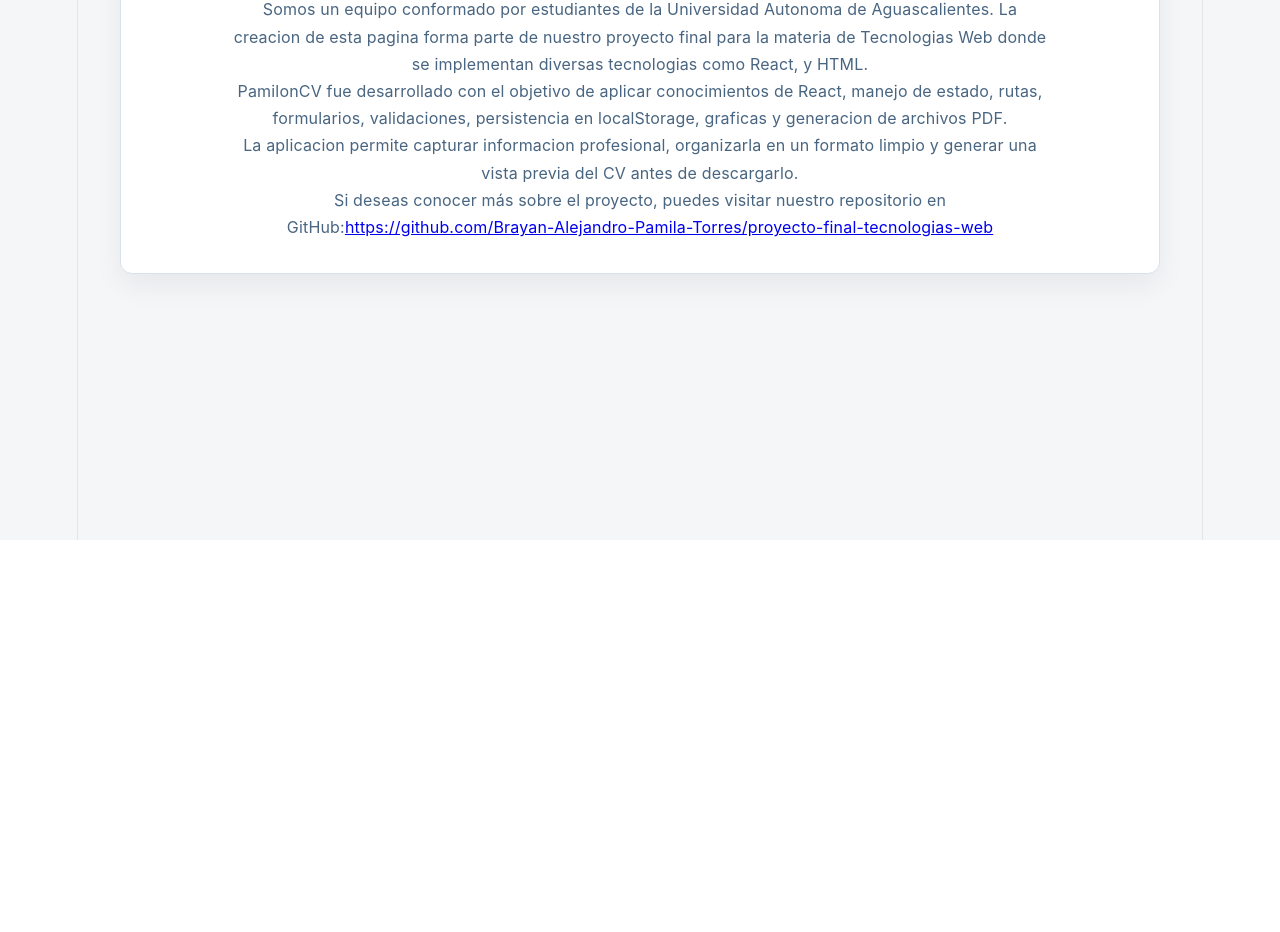
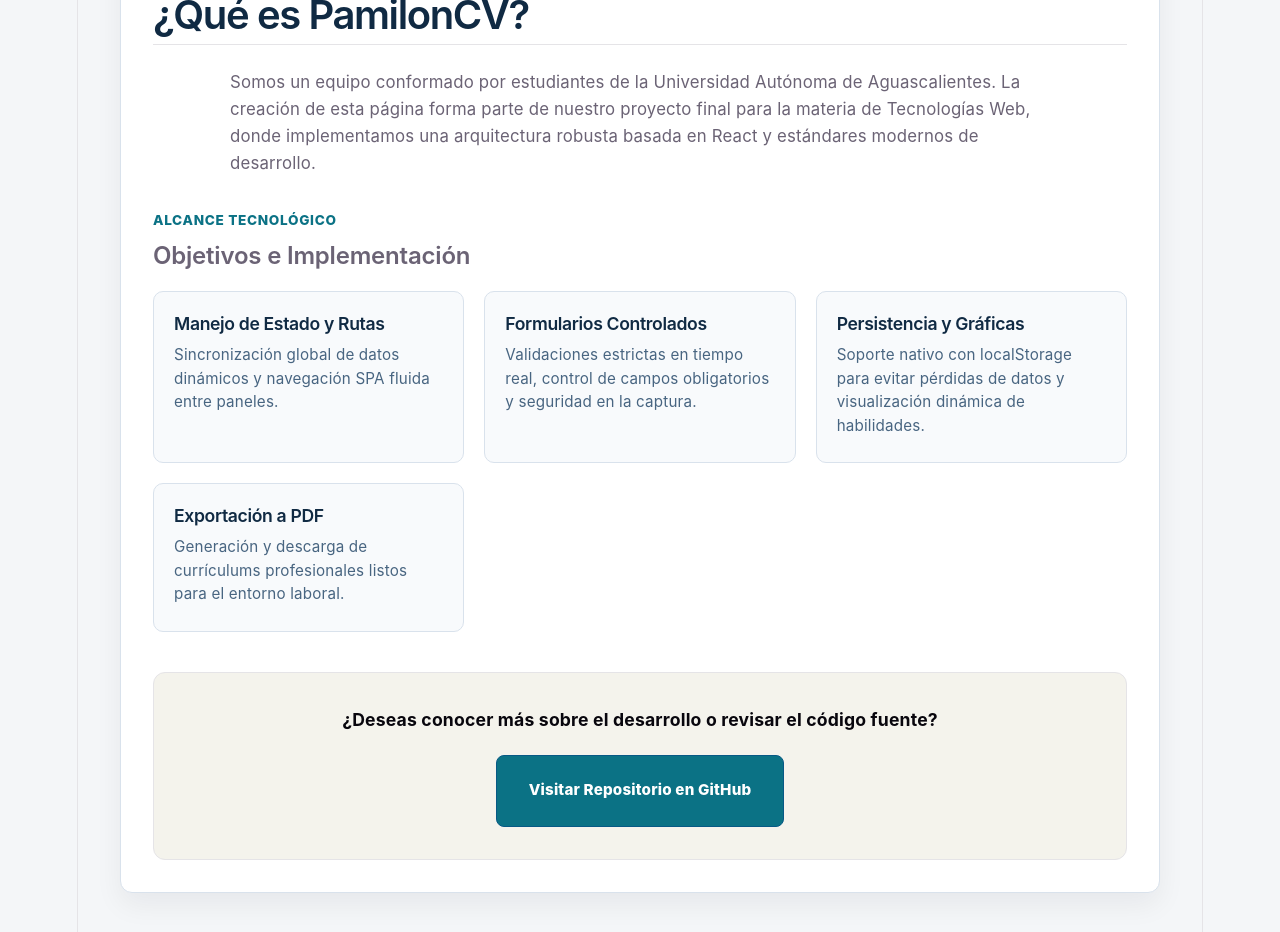
Before and after one commit to Brayan-Alejandro-Pamila-Torres/proyecto-final-tecnologias-web, a React (Vite) app: page /about in a window 1280 px wide. Shown: the part 260-1192 px from the top of the page. Before the commit the page ends 800 px from the top, so only its background shows below. Built offline with nearby package versions, Linux system fonts and the light colour scheme; what @react-pdf/renderer would draw is missing.

Commit message:
diseño: corregir alineación de tarjetas y centrado del botón de acción en la página About

```diff
--- a/src/pages/About.jsx
+++ b/src/pages/About.jsx
@@ -1,29 +1,92 @@
+import React from 'react';
+
 function About() {
   return (
     <main className="about-page">
-      <section className="about-section">
-        <h1>¿Qué es PamilonCV?</h1>
-        <p>
-          Somos un equipo conformado por estudiantes de la Universidad Autonoma de
-          Aguascalientes. La creacion de esta pagina forma parte de nuestro proyecto
-          final para la materia de Tecnologias Web donde se implementan diversas tecnologias
-          como React, y HTML.
-        </p>
-        <p>
-          PamilonCV fue desarrollado con el objetivo de aplicar conocimientos de
-          React, manejo de estado, rutas, formularios, validaciones, persistencia en
-          localStorage, graficas y generacion de archivos PDF.
-        </p>
-        <p>
-          La aplicacion permite capturar informacion profesional, organizarla en un
-          formato limpio y generar una vista previa del CV antes de descargarlo.
-        </p>
-        <p>
-          Si deseas conocer más sobre el proyecto, puedes visitar nuestro repositorio en GitHub:
-          <a href="https://github.com/Brayan-Alejandro-Pamila-Torres/proyecto-final-tecnologias-web" target="_blank" rel="noopener noreferrer">
-            https://github.com/Brayan-Alejandro-Pamila-Torres/proyecto-final-tecnologias-web
-          </a>
-        </p>
+      <section className="about-section" style={{ textAlign: 'left', padding: '32px' }}>
+
+        {/* Encabezado de la página */}
+        <div style={{ marginBottom: '24px', borderBottom: '1px solid var(--border)', paddingBottom: '16px' }}>
+          <span className="home-kicker" style={{ display: 'block', marginBottom: '4px' }}>Proyecto Final</span>
+          <br />
+          <h1 style={{ margin: 0, textAlign: 'left', fontSize: '2.5rem' }}>¿Qué es PamilonCV?</h1>
+        </div>
+
+        {/* Texto de Introducción */}
+        <div style={{ marginBottom: '32px', display: 'flex', flexDirection: 'column', gap: '16px' }}>
+          <p style={{ fontSize: '1.05rem', lineHeight: '1.6', color: 'var(--text)' }}>
+            Somos un equipo conformado por estudiantes de la Universidad Autónoma de
+            Aguascalientes. La creación de esta página forma parte de nuestro proyecto
+            final para la materia de Tecnologías Web, donde implementamos una arquitectura
+            robusta basada en React y estándares modernos de desarrollo.
+          </p>
+        </div>
+
+        {/* Sección de Objetivos con Grid Limpio */}
+        <div style={{ marginTop: '32px' }}>
+          <span className="home-kicker" style={{ display: 'block', marginBottom: '8px' }}>Alcance Tecnológico</span>
+          <h2 style={{ margin: '0 0 20px 0', fontSize: '1.5rem', color: 'var(--text)' }}>Objetivos e Implementación</h2>
+
+          <div style={{
+            display: 'grid',
+            gridTemplateColumns: 'repeat(auto-fit, minmax(240px, 1fr))',
+            gap: '20px'
+          }}>
+            <article className="skill-card" style={{ textAlign: 'left', margin: 0 }}>
+              <h3 style={{ marginTop: 0 }}>Manejo de Estado y Rutas</h3>
+              <p>Sincronización global de datos dinámicos y navegación SPA fluida entre paneles.</p>
+            </article>
+
+            <article className="skill-card" style={{ textAlign: 'left', margin: 0 }}>
+              <h3 style={{ marginTop: 0 }}>Formularios Controlados</h3>
+              <p>Validaciones estrictas en tiempo real, control de campos obligatorios y seguridad en la captura.</p>
+            </article>
+
+            <article className="skill-card" style={{ textAlign: 'left', margin: 0 }}>
+              <h3 style={{ marginTop: 0 }}>Persistencia y Gráficas</h3>
+              <p>Soporte nativo con localStorage para evitar pérdidas de datos y visualización dinámica de habilidades.</p>
+            </article>
+
+            <article className="skill-card" style={{ textAlign: 'left', margin: 0 }}>
+              <h3 style={{ marginTop: 0 }}>Exportación a PDF</h3>
+              <p>Generación y descarga de currículums profesionales listos para el entorno laboral.</p>
+            </article>
+          </div>
+        </div>
+
+        {/* Bloque del Repositorio de GitHub corregido y centrado */}
+        <div style={{
+          marginTop: '40px',
+          padding: '32px',
+          background: 'var(--code-bg)',
+          borderRadius: '12px',
+          textAlign: 'center',
+          border: '1px solid var(--border)'
+        }}>
+          <p style={{ fontWeight: '700', marginBottom: '20px', color: 'var(--text-h)', fontSize: '1.1rem' }}>
+            ¿Deseas conocer más sobre el desarrollo o revisar el código fuente?
+          </p>
+          <div style={{ display: 'flex', justifyContent: 'center' }}>
+            <a
+              href="https://github.com/Brayan-Alejandro-Pamila-Torres/proyecto-final-tecnologias-web"
+              target="_blank"
+              rel="noopener noreferrer"
+              className="home-primary-link"
+              style={{
+                display: 'inline-flex',
+                alignItems: 'center',
+                justifyContent: 'center',
+                textDecoration: 'none',
+                padding: '12px 32px',
+                fontSize: '0.95rem',
+                borderRadius: '8px'
+              }}
+            >
+              Visitar Repositorio en GitHub
+            </a>
+          </div>
+        </div>
+
       </section>
     </main>
   );
```
